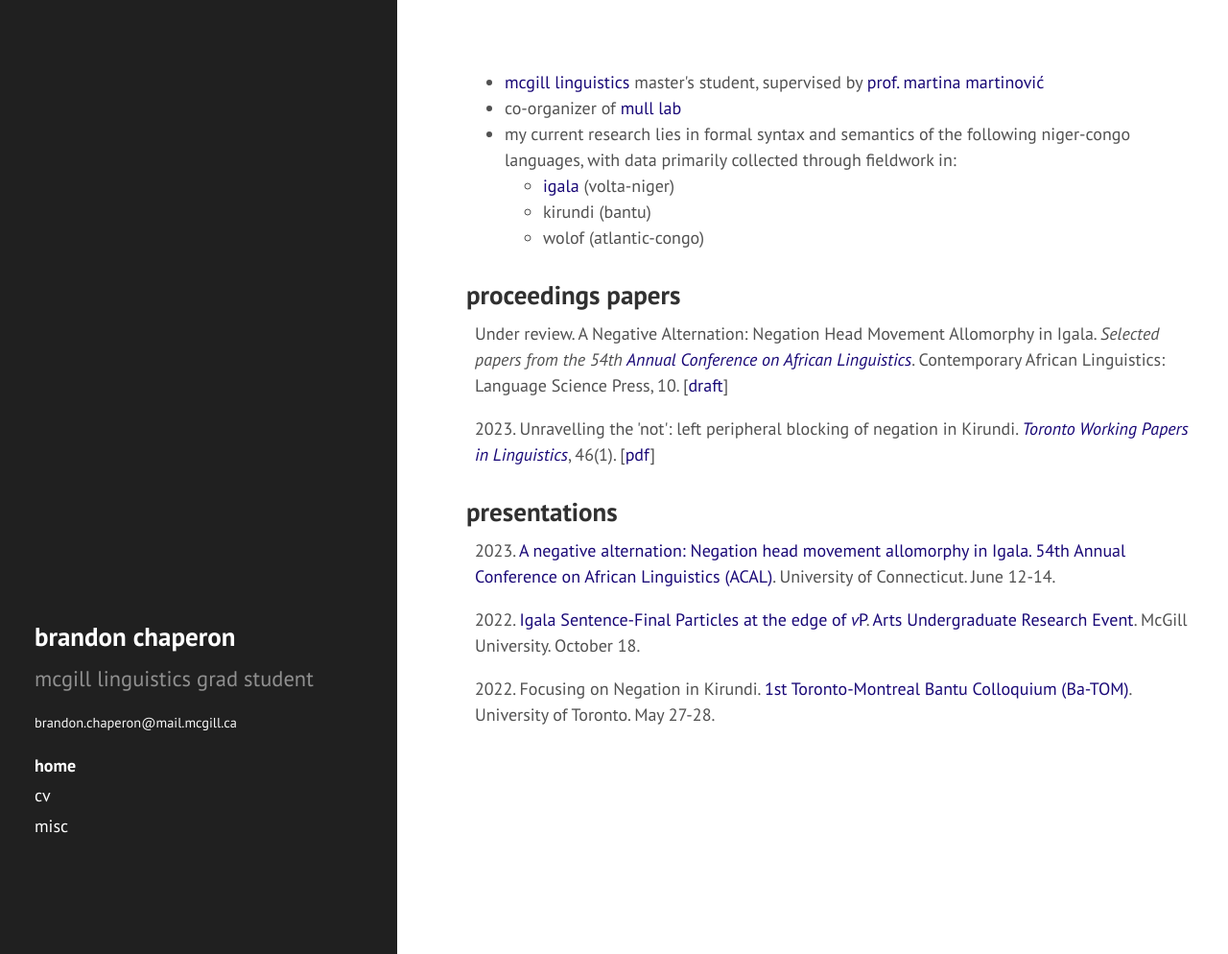
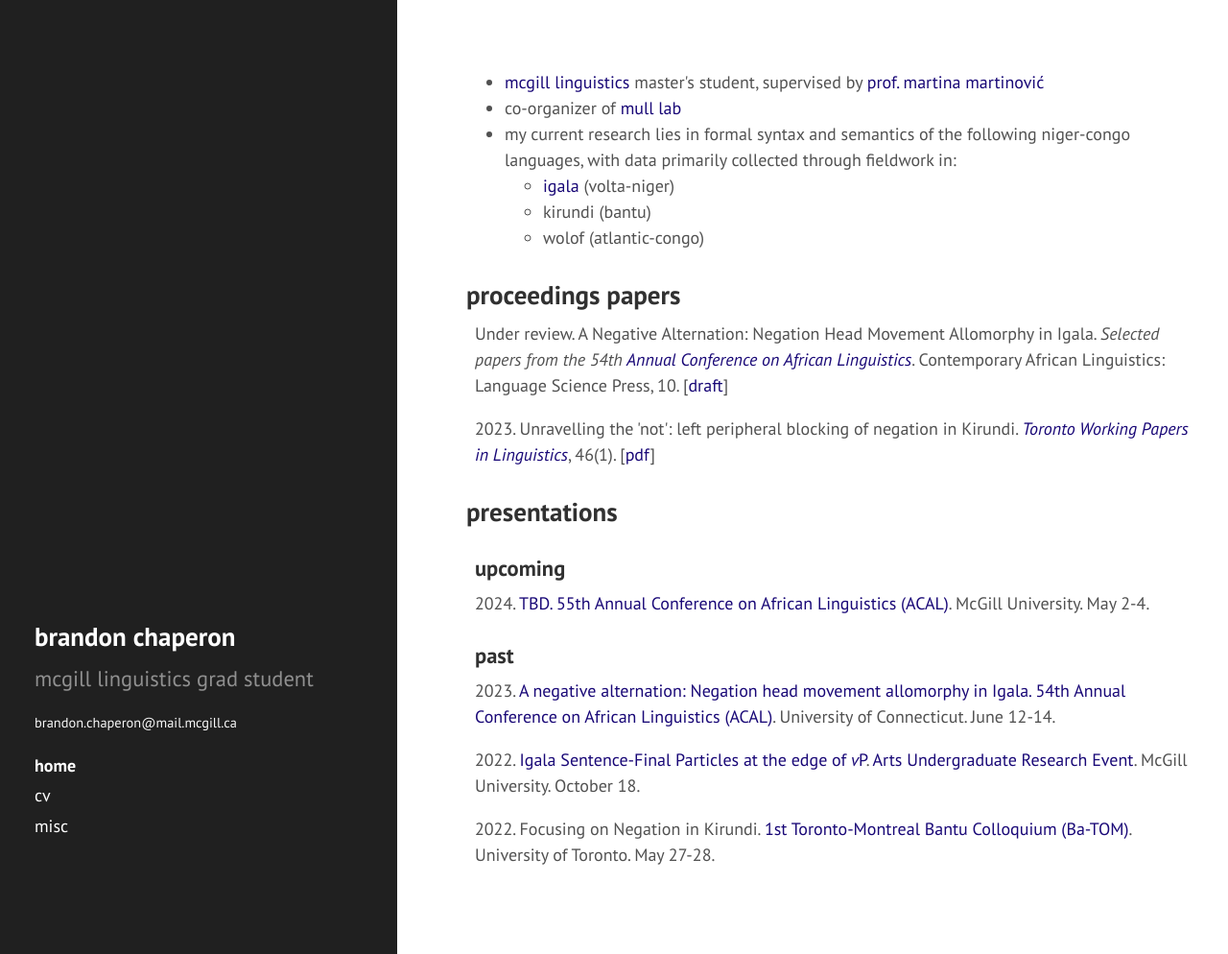
Before and after one commit to bchaper0n/bchaper0n.github.io, a Jekyll site: the page built from index.html, in a window 1280 px wide and 994 px high. Shown: the whole window at 96% size. Built offline with Jekyll 4.4.1, drawn with Linux system fonts in a browser that asks for light colours; comment, search, counter and statistics services are not loaded.

Commit message:
added acal55

```diff
--- a/index.html
+++ b/index.html
@@ -21,10 +21,11 @@ title: home
 
 <h2 style="margin-top: 30px;">presentations</h2>
 <div style="margin-left: 0.5em;">
-<!-- <h3>upcoming</h3> -->
+<h3>upcoming</h3>
 
+<p>2024. <a href="">TBD.</a> <a href="https://acal55.mull-lab.org/">55th Annual Conference on African Linguistics (ACAL)</a>. McGill University. May 2-4.</p>
 
-<!-- <h3>past</h3> -->
+<h3>past</h3>
 
 <p>2023. <a href="/docs/ACAL_54___Igala_Negation_handout.pdf">A negative alternation: Negation head movement allomorphy in Igala.</a> <a href="https://uconnuecs.cventevents.com/event/aef2d257-6a6a-41b5-b83d-2c6efc60aac5/summary">54th Annual Conference on African Linguistics (ACAL)</a>. University of Connecticut. June 12-14.</p>
 
```
